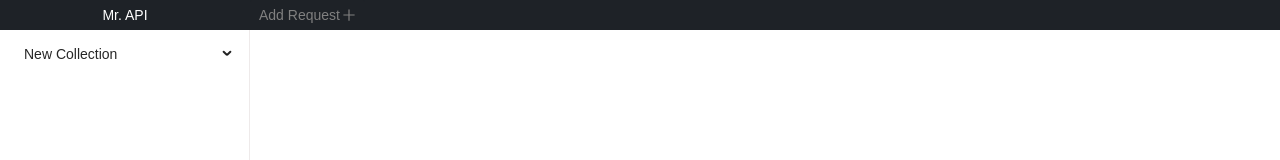
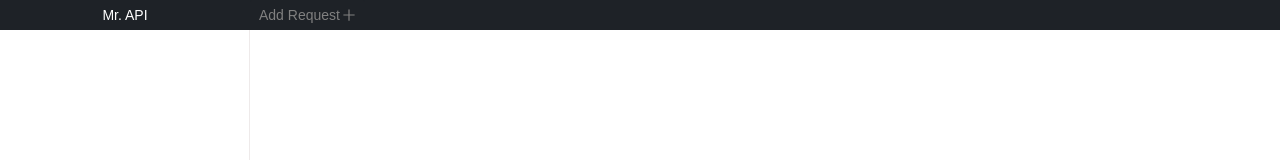
Before and after one commit to Tak1za/mr-api, a React (Create React App) app: page / in a window 1280 px wide. Shown: the top 160 px of the page. Built offline with nearby package versions, Linux system fonts and the light colour scheme.

Commit message:
added code to open collection by default in sidebar
Increase tab width by 10px to fit default name automatically

remove collection menu from sidebar if no tabs are present

```diff
--- a/src/components/RequestLabel/RequestLabel.scss
+++ b/src/components/RequestLabel/RequestLabel.scss
@@ -5,6 +5,6 @@
     background-color: transparent;
     caret-color: white !important;
     color: white !important;
-    width: 120px;
+    width: 130px;
   }
 }
--- a/src/components/Sidebar/Sidebar.tsx
+++ b/src/components/Sidebar/Sidebar.tsx
@@ -27,7 +27,11 @@ const Sidebar = () => {
   allCollections.push(collection1);
   return (
     <div className="sidebar">
-      <Menu mode="inline" items={allCollections} />
+      <Menu
+        mode="inline"
+        items={allTabs.length === 0 ? [] : allCollections}
+        defaultOpenKeys={["collection1"]}
+      />
     </div>
   );
 };
```
